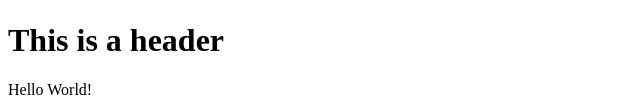
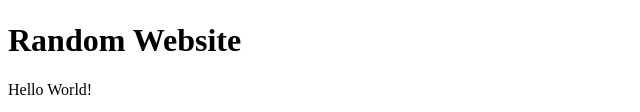
Before and after one commit to mslanjing/mslanjing.github.io, a plain HTML site: page index.html in a window 1280 px wide. Shown: the part 211-323 px from the top of the page, without its empty margins (0-640 px from the left). Drawn offline with Linux system fonts and the light colour scheme.

Commit message:
header change

```diff
--- a/index.html
+++ b/index.html
@@ -4,7 +4,7 @@
     </head>
     <body>
 	<img src="image/rsz_adhesion.png"/>
-	<h1>This is a header</h1>
+	<h1>Random Website</h1>
 	<p>Hello World!</p>
 	<a href="https://github.com/mslanjing/descrip">My github profile</a> |
 	<a href="http://www.twitter.com">
```
